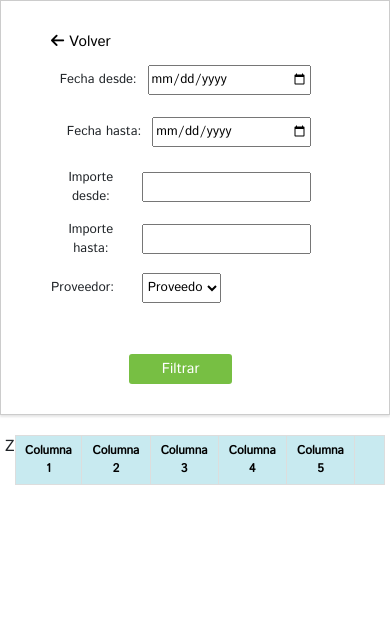
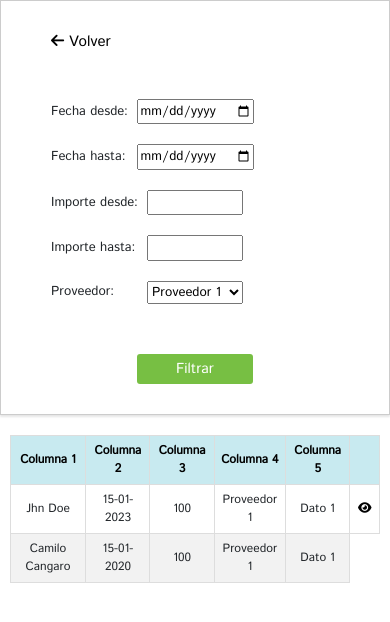
Before and after one commit to Ccangaro747/ordenes-pago-php, a PHP site: page / in a window 390 px wide. Shown: the part 81-703 px from the top of the page. Run offline with PHP 8.4, Linux system fonts and the light colour scheme; some libraries are stand-ins or nearby versions.

Commit message:
filtar-datos-de-flex-a-grid

```diff
--- a/css/style.css
+++ b/css/style.css
@@ -39,14 +39,15 @@ body {
   width: 100%;
   box-sizing: border-box;
   display: flex;
+  align-items: flex-end;
   flex-direction: column;
 }
 #contenedor-filtro .contenedor-button {
-  width: 90%;
+  width: 100%;
 }
 #contenedor-filtro .contenedor-button button {
   background-color: white;
-  margin: 5px 0;
+  margin: 5px 0 40px 0;
   padding: 5px 0;
   font-size: 15px;
   border: none;
@@ -58,15 +59,37 @@ body {
   flex-wrap: wrap;
   align-items: center;
   justify-items: end;
+  gap: 20px;
+  width: 100%;
 }
 #filterForm label {
+  width: 100%;
   height: 100%;
   display: flex;
   align-items: center;
-  text-align: center;
-  gap: 10px;
+  justify-content: space-evenly;
+  /* Estilo para centrar el contenido del segundo elemento */
 }
-#filterForm button {
+#filterForm label #endDate-container input {
+  margin: 0 auto; /* Centrar horizontalmente el input */
+  text-align: center; /* Centrar el texto del input horizontalmente */
+}
+#filterForm label #endDate-container select {
+  width: 100%; /* Ajustar el ancho al 100% para llenar la columna */
+  margin: 0 auto; /* Centrar horizontalmente el select */
+}
+#filterForm label input {
+  width: 50%;
+}
+#filterForm label select {
+  width: 50%;
+}
+#filterForm #boton-filtrar {
+  width: 100%;
+  display: flex;
+  justify-content: space-evenly;
+}
+#filterForm #boton-filtrar button {
   background-color: var(--verde-oscuro);
   border-radius: 3px;
   color: white;
@@ -74,18 +97,6 @@ body {
   border: none;
   padding: 5px 20px;
   height: 30px;
-}
-
-/* Estilo para reducir los márgenes de los campos de importe */
-#startDate,
-#endDate,
-#amountFrom,
-#amountTo,
-#provider {
-  margin: 1px; /* Ajusta los márgenes según tus preferencias */
-  padding: 1px; /* Ajusta el espacio interno según tus preferencias */
-  width: 130px; /* Ajusta el ancho según tus preferencias */
-  height: 30px; /* Ajusta la altura según tus preferencias */
 }
 
 .tabla-responsiva {
@@ -131,25 +142,25 @@ body {
   #filterForm {
     display: grid;
     grid-template-columns: 1fr;
-    width: 90%;
+    justify-items: normal;
     gap: 12px;
+  }
+  #filterForm #endDate-container:nth-child(2) {
+    justify-content: center;
   }
   #filterForm label {
     display: grid;
     grid-template-columns: 1fr 1fr 1fr;
-    height: 32px;
     font-size: 13px;
     justify-items: start;
   }
   #filterForm label input {
-    grid-column: span 2;
+    grid-column: span 1;
+    width: 100%;
   }
-  #startDate,
-  #endDate,
-  #amountFrom,
-  #amountTo,
-  #provider {
+  #filterForm label select {
     width: 100%;
+    grid-column: span 1;
   }
   #boton-filtrar {
     display: flex;
--- a/index.html
+++ b/index.html
@@ -1,41 +1,38 @@
 <!DOCTYPE html>
 <html lang="en">
 <head>
-    <meta charset="UTF-8" />
-    <meta
-      name="viewport"
-      content="width=device-width, initial-scale=1, shrink-to-fit=no"
-    />
+    <meta charset="UTF-8">
+    <meta name="viewport" content="width=device-width, initial-scale=1, shrink-to-fit=no">
     <title>Sistema de pago</title>
-    <link rel="preconnect" href="https://fonts.googleapis.com" />
-    <link rel="preconnect" href="https://fonts.gstatic.com" crossorigin />
-    <link
-      href="https://fonts.googleapis.com/css2?family=Istok+Web&display=swap"
-      rel="stylesheet"
-    />
-    <link rel="stylesheet" href="css/style.css" />
-    <link
-      href="https://cdn.datatables.net/v/bs5/dt-1.13.6/datatables.min.css"
-      rel="stylesheet"
-    />
-    <link
-      href="https://cdnjs.cloudflare.com/ajax/libs/select2/4.1.0/css/select2.min.css"
-      rel="stylesheet"
-    />
-    <script src="https://cdn.datatables.net/v/bs5/dt-1.13.6/datatables.min.js"></script>
-    <link
-      rel="stylesheet"
-      href="https://stackpath.bootstrapcdn.com/bootstrap/4.5.2/css/bootstrap.min.css"
-    />
-    <link rel="icon" href="/imagenes/logo-2.png" />
+    <link rel="preconnect" href="https://fonts.googleapis.com">
+    <link rel="preconnect" href="https://fonts.gstatic.com" crossorigin>
+    <link href="https://fonts.googleapis.com/css2?family=Istok+Web&display=swap" rel="stylesheet">
+    <link rel="stylesheet" href="css/style.css">
+    <link href="https://cdn.datatables.net/v/bs5/dt-1.13.6/datatables.min.css" rel="stylesheet">
+    <link href="https://cdnjs.cloudflare.com/ajax/libs/select2/4.1.0/css/select2.min.css" rel="stylesheet">
+    <link rel="stylesheet" href="https://stackpath.bootstrapcdn.com/bootstrap/4.5.2/css/bootstrap.min.css">
+    <link rel="icon" href="/imagenes/logo-2.png">
+    <link href="https://cdn.datatables.net/v/bs5/dt-1.13.6/datatables.min.css" rel="stylesheet">
+
+    <style>
+        /* Estilo para centrar el contenido del segundo elemento */
+        #filterForm label #endDate-container input {
+            margin: 0 auto; /* Centrar horizontalmente el input */
+            text-align: center; /* Centrar el texto del input horizontalmente */
+        }
+
+        #filterForm label #endDate-container select {
+            width: 100%; /* Ajustar el ancho al 100% para llenar la columna */
+            margin: 0 auto; /* Centrar horizontalmente el select */
+        }
+    </style>
 </head>
-
 <body>
 <nav class="navbar navbar-expand-lg navbar-light bg-white">
     <!-- Inicio del navbar con fondo blanco -->
-      <a class="navbar-brand" href="#"
-        ><img src="./imagenes/logomuni.png" alt="Logo"
-      /></a>
+    <a class="navbar-brand" href="#">
+        <img src="./imagenes/logomuni.png" alt="Logo">
+    </a>
     <!-- Logo en la esquina superior izquierda -->
 
     <button
@@ -93,11 +90,11 @@
     </div>
 
     <form id="filterForm">
-        <label for="startDate"
+        <label for="startDate" id="startDate-container"
                >Fecha desde:
             <input type="date" id="startDate" name="startDate" required
             /></label>
-        <label for="endDate"
+        <label for="endDate" id="endDate-container"
                >Fecha hasta: <input type="date" id="endDate" name="endDate" required
             /></label>
         <label for="amountFrom"
@@ -129,7 +126,7 @@
     <table>
         <thead>
         <tr>
-              <th>Columna 1</th>Z
+            <th>Columna 1</th>
             <th>Columna 2</th>
             <th>Columna 3</th>
             <th>Columna 4</th>
@@ -139,7 +136,7 @@
         </thead>
         <tbody>
         <tr>
-              <th>Jhn Doe</th>
+            <td>Jhn Doe</td>
             <td>15-01-2023</td>
             <td>100</td>
             <td>Proveedor 1</td>
@@ -162,15 +159,15 @@
         <!-- Más filas de datos aquí -->
     </table>
 </div>
-    </div>
 <!-- jQuery -->
 <script src="https://code.jquery.com/jquery-3.6.0.min.js"></script>
 <script src="https://stackpath.bootstrapcdn.com/bootstrap/4.5.2/js/bootstrap.min.js"></script>
-    <script src="app.js"></script>
+<!--<script src="app.js"></script>-->
 <script
         src="https://kit.fontawesome.com/0c5da2f650.js"
         crossorigin="anonymous"
 ></script>
 <script src="https://cdnjs.cloudflare.com/ajax/libs/select2/4.1.0/js/select2.min.js"></script>
+<script src="https://cdn.datatables.net/v/bs5/dt-1.13.6/datatables.min.js"></script>
 </body>
 </html>
--- a/sass/style.scss
+++ b/sass/style.scss
@@ -12,14 +12,10 @@ body {
   flex-direction: column;
 }
 
-.navbar-brand {
-  img {
+.navbar-brand img {
   max-height: 55px;
   width: 100%;
 }
-}
-
-//
 
 #contenedor-filtro {
   padding: 20px 50px;
@@ -28,14 +24,15 @@ body {
   width: 100%;
   box-sizing: border-box;
   display: flex;
+  align-items: flex-end;
   flex-direction: column;
 
   .contenedor-button {
-    width: 90%;
+    width: 100%;
 
     button {
       background-color: white;
-      margin: 5px 0;
+      margin: 5px 0 40px 0;
       padding: 5px 0;
       font-size: 15px;
       border: none;
@@ -49,14 +46,40 @@ body {
   flex-wrap: wrap;
   align-items: center;
   justify-items: end;
+  gap: 20px;
+  width: 100%;
 
   label {
+    width: 100%;
     height: 100%;
     display: flex;
     align-items: center;
-    text-align: center;
-    gap: 10px;
+    justify-content: space-evenly;
+
+    /* Estilo para centrar el contenido del segundo elemento */
+    #endDate-container input {
+      margin: 0 auto; /* Centrar horizontalmente el input */
+      text-align: center; /* Centrar el texto del input horizontalmente */
     }
+
+    #endDate-container select {
+      width: 100%; /* Ajustar el ancho al 100% para llenar la columna */
+      margin: 0 auto; /* Centrar horizontalmente el select */
+    }
+
+    input {
+      width: 50%;
+    }
+
+    select {
+      width: 50%;
+    }
+  }
+
+  #boton-filtrar {
+    width: 100%;
+    display: flex;
+    justify-content: space-evenly;
 
     button {
       background-color: var(--verde-oscuro);
@@ -66,23 +89,9 @@ body {
       border: none;
       padding: 5px 20px;
       height: 30px;
-
     }
   }
-
-/* Estilo para reducir los márgenes de los campos de importe */
-#startDate,
-#endDate,
-#amountFrom,
-#amountTo,
-#provider {
-  margin: 1px; /* Ajusta los márgenes según tus preferencias */
-  padding: 1px; /* Ajusta el espacio interno según tus preferencias */
-  width: 130px; /* Ajusta el ancho según tus preferencias */
-  height: 30px; /* Ajusta la altura según tus preferencias */
 }
-
-//
 
 .tabla-responsiva {
   width: 100%;
@@ -104,7 +113,6 @@ body {
     th {
       background-color: rgba(145, 213, 226, .5);
       color: black;
-
     }
 
     th:nth-child(6) {
@@ -129,8 +137,6 @@ body {
   }
 }
 
-//
-
 @media screen and (max-width: 768px) {
   .contenedor {
     align-items: center;
@@ -139,28 +145,29 @@ body {
   #filterForm {
     display: grid;
     grid-template-columns: 1fr;
-    width: 90%;
+    justify-items: normal;
     gap: 12px;
+
+    #endDate-container:nth-child(2) {
+      justify-content: center;
+    }
 
     label {
       display: grid;
       grid-template-columns: 1fr 1fr 1fr;
-      height: 32px;
       font-size: 13px;
       justify-items: start;
 
       input {
-        grid-column: span 2;
+        grid-column: span 1;
+        width: 100%;
+      }
+
+      select {
+        width: 100%;
+        grid-column: span 1;
       }
     }
-  }
-
-  #startDate,
-  #endDate,
-  #amountFrom,
-  #amountTo,
-  #provider {
-    width: 100%;
   }
 
   #boton-filtrar {
```
Also changed, not shown: 1 other file. Lines whose indentation alone changed are shown as unchanged.
